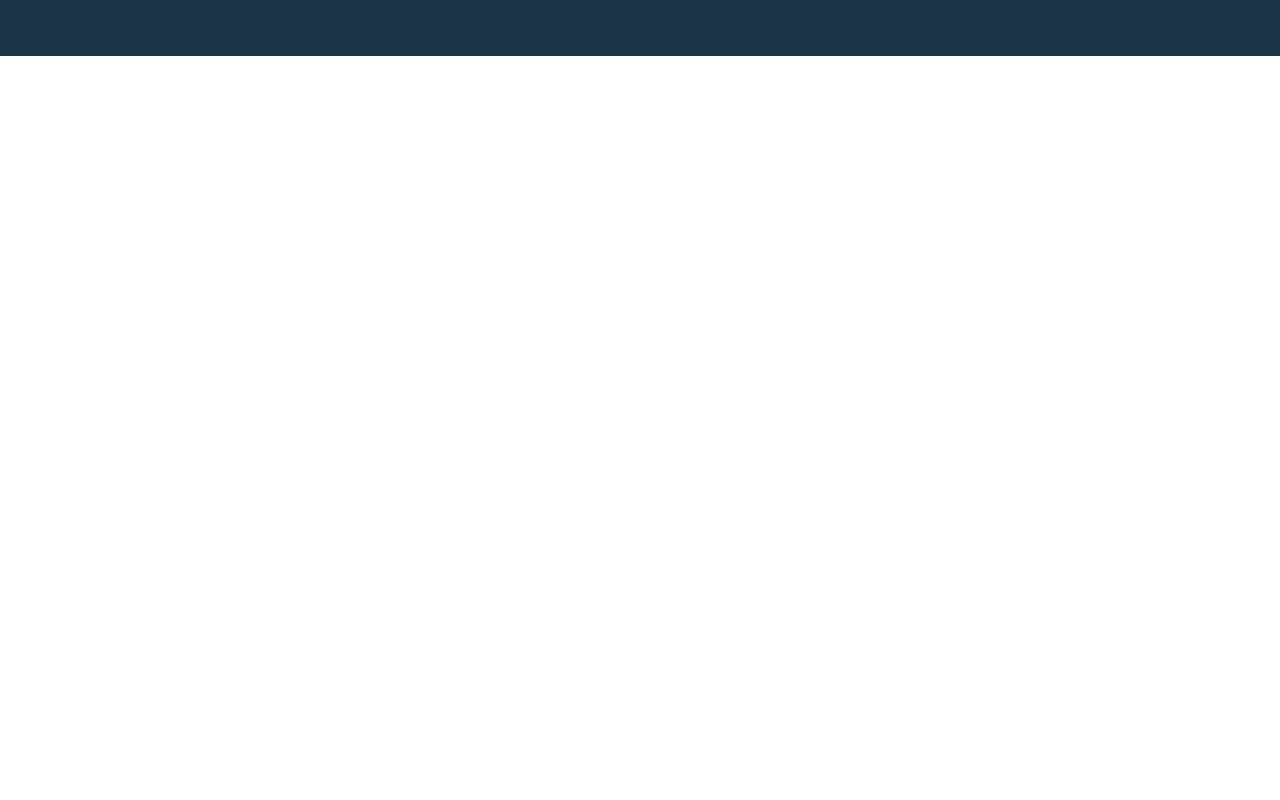
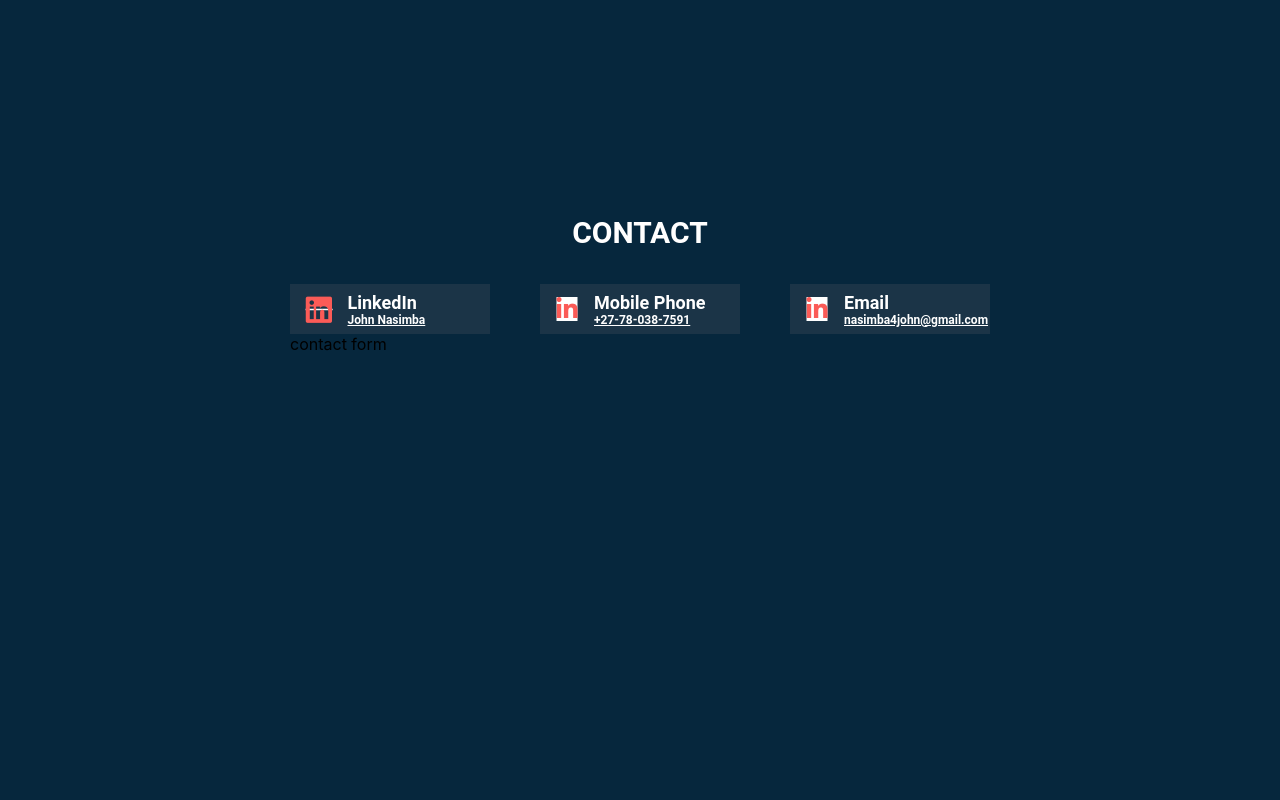
Before and after one commit to Johnnasimba/second-portfolio, a React (Create React App) app: page / in a window 1280 px wide. Shown: the part 4580-5380 px from the top of the page. Before the commit the page ends 4636 px from the top, so only its background shows below. Built offline with nearby package versions, Linux system fonts and the light colour scheme.

Commit message:
finishing accomplishment section and creating contact section

```diff
--- a/src/components/home/accomplishments/accomplishments.styles.css
+++ b/src/components/home/accomplishments/accomplishments.styles.css
@@ -1,7 +1,13 @@
 
 .accomplishments-section {
     width : 100vw;
-    height: 700px;
+    height: 900px;
+
+    display: flex;
+    flex-direction: column;
+    align-items: center;
+    justify-content: center;
+
     background: #1B3447;
 
 }
--- /dev/null
+++ b/src/components/home/contact-section/contact-section.component.jsx
@@ -0,0 +1,20 @@
+import React from 'react';
+
+import ContactFrom from '../../subcomponents/contact-form/contact-form.component';
+
+import './contact-section.styles.css';
+
+
+
+const ContactSection =() => {
+    return (
+        <div className="contact-section">
+            <div className="contact-container">
+                <h3>CONTACT</h3>
+                <ContactFrom />
+            </div>
+        </div>
+    )
+}
+
+export default ContactSection;
--- /dev/null
+++ b/src/components/home/contact-section/contact-section.styles.css
@@ -0,0 +1,27 @@
+
+.contact-section {
+    width: 100vw;
+    height: 1000px;
+    display: flex;
+    flex-direction: row;
+    align-items: center;
+    justify-content: center;
+    background: #06273D;
+}
+.contact-container {
+    width: 1100px;
+    height: 600px;
+    display: flex;
+    flex-direction: column;
+    align-items: center;
+    justify-content: center;
+}
+.contact-container h3{
+    font-family: Roboto;
+    font-style: normal;
+    font-weight: bold;
+    font-size: 30px;
+    line-height: 42px;
+
+    color: #FFFFFF;
+}
--- a/src/components/home/home.component.jsx
+++ b/src/components/home/home.component.jsx
@@ -7,6 +7,7 @@ import AboutSection from './about-section/about-section.component';
 import WorkSection from './work-section/work-section.component';
 import WhatIDo from './what-i-do/what-i-do.component';
 import Accomplishments from './accomplishments/accomplishments.component';
+import ContactSection  from './contact-section/contact-section.component';
 
 const Home = () => {
     return (
@@ -16,7 +17,7 @@ const Home = () => {
             <WorkSection />
             <WhatIDo />
             <Accomplishments />
-
+            <ContactSection />
 
         </div>
     )
--- /dev/null
+++ b/src/components/subcomponents/contact-form/contact-form.component.jsx
@@ -0,0 +1,49 @@
+import React from 'react';
+
+import './contact-form.styles.css';
+
+const ContactForm = () => {
+    return (
+        <div className="contact-form-container">
+            <div className="contact-cards">
+                  {/* linked in card */}
+                   <div className="contact-card">
+                        <i class="fab fa-linkedin fa-lg"></i>
+                       <div className="contact-title-and-link">
+                           <h6>LinkedIn</h6>
+                           <a href="http://https://www.linkedin.com/in/john-nasimba/" target="_blank" rel="noopener noreferrer">
+                               John Nasimba
+                           </a>
+                       </div>
+                    </div>
+                    {/* tell phone number card */}
+                    <div className="contact-card">
+                        <i className="fa fa-linkedin"></i>
+                       <div className="contact-title-and-link">
+                           <h6>Mobile Phone</h6>
+                           <a href="https://www.linkedin.com/in/john-nasimba/" target="_blank" rel="noopener noreferrer">
+                                +27-78-038-7591
+                           </a>
+                       </div>
+                    </div>
+                     {/* Email card */}
+                    <div className="contact-card">
+                       <i className="fa fa-linkedin"></i>
+                       <div className="contact-title-and-link">
+                           <h6>Email</h6>
+                           <a href="https://www.linkedin.com/in/john-nasimba/" target="_blank" rel="noopener noreferrer">
+                               nasimba4john@gmail.com
+                           </a>
+                       </div>
+                   </div>
+            </div>
+            {/* contact form */}
+            <form className="contact-form">
+                contact form
+            </form>
+
+        </div>
+    )
+}
+
+export default ContactForm;
--- /dev/null
+++ b/src/components/subcomponents/contact-form/contact-form.styles.css
@@ -0,0 +1,72 @@
+
+.contact-form-container {
+    width: 700px;
+    height: 400px;
+}
+.contact-cards{
+    display: flex;
+    flex-direction: row;
+    flex-wrap: nowrap;
+    overflow: hidden;
+    align-items: flex-start;
+    justify-content: space-between;
+}
+.contact-card{
+    width: 200px;
+    height: 50px;
+    margin: 0px;
+
+    display: flex;
+    flex-direction: row;
+    align-items: center;
+    justify-content: flex-start;
+    flex-wrap: nowrap;
+    background: #1B3447;
+}
+.contact-card i {
+  margin-left: 20px;
+  margin-right: 20px;
+  padding: 0;
+    transform: scale(1.5,1.5);
+    -webkit-transform: scale(1.5,1.5);
+    -moz-transform: scale(1.5,1.5);
+    -ms-transform: scale(1.5,1.5);
+    -o-transform: scale(1.5,1.5);
+}
+.contact-title-and-link {
+    display: flex;
+    flex-direction: column;
+    flex-wrap: nowrap;
+}
+.fa-linkedin{
+    color: #FB5B57;
+    background: #fff;
+}
+.contact-title-and-link h6{
+
+    font-family: Roboto;
+    font-style: normal;
+    font-weight: bold;
+    font-size: 18px;
+    line-height: 21px;
+
+    color: #FFFFFF;
+
+    padding: 0;
+    margin: 0;
+}
+.contact-title-and-link a{
+
+    font-family: Roboto;
+    font-style: normal;
+    font-weight: bold;
+    font-size: 12px;
+    line-height: 14px;
+    text-decoration-line: underline;
+
+    color: #FFFFFF;
+
+
+    padding: 0;
+    margin: 0;
+}
```
